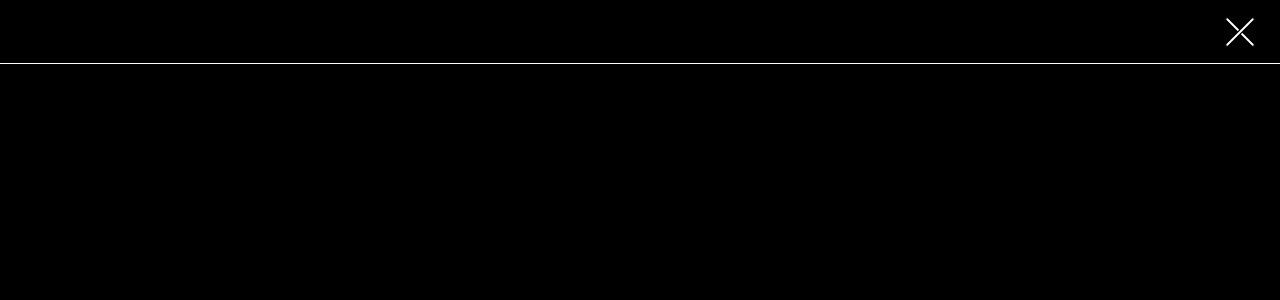
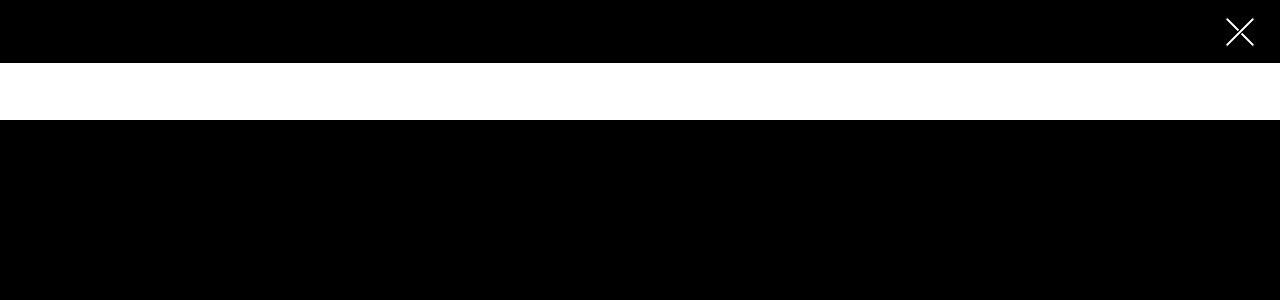
Before and after one commit to leulmes/portfolio-site, a Next.js app: page / in a window 1280 px wide. Both pictures are taken after a click on the button 1240 px from the left and 31 px from the top of the page. Shown: the top 300 px of the page. Built offline with nearby package versions, Linux system fonts and the light colour scheme.

Commit message:
getting dropdown menu

```diff
--- /dev/null
+++ b/app/components/DropdownSheet.tsx
@@ -0,0 +1,11 @@
+import React from 'react'
+
+const DropdownSheet = () => {
+  return (
+    <div className='bg-white w-full h-14'>
+
+    </div>
+  )
+}
+
+export default DropdownSheet
--- a/app/components/MenuButton.tsx
+++ b/app/components/MenuButton.tsx
@@ -1,9 +1,10 @@
 "use client";
 import React, { useState } from "react";
 import { motion, MotionConfig } from "motion/react";
+import { activeProps } from "../types";
 
-const AnimatedBurger = () => {
-	const [active, setActive] = useState(false);
+const AnimatedBurger = ({active, setActive}: activeProps) => {
+	// const [active, setActive] = useState(false);
 
 	return (
 		<MotionConfig
--- a/app/components/Navbar.tsx
+++ b/app/components/Navbar.tsx
@@ -1,6 +1,7 @@
-'use client'
-import React from "react";
+"use client";
+import React, { useState } from "react";
 import AnimatedBurger from "./MenuButton";
+import { activeProps } from "../types";
 
 // interface NavLink {
 // 	title: string;
@@ -13,10 +14,11 @@
 //     {title: 'Contact', href: '/contact'},
 // ];
 
-const Navbar = () => {
+
+const Navbar = ({active, setActive}: activeProps) => {
 	return (
 		<div className="flex border-b-[0.1px] h-16 border-white justify-end items-center">
-			<AnimatedBurger />
+			<AnimatedBurger active={active} setActive={setActive}/>
 		</div>
 	);
 };
--- a/app/page.tsx
+++ b/app/page.tsx
@@ -1,9 +1,16 @@
+'use client'
+import { useState } from "react";
 import Navbar from "./components/Navbar";
+import DropdownSheet from "./components/DropdownSheet";
 
 export default function Home() {
+  const [active, setActive] = useState(false);
+
 	return (
 		<div>
-			<Navbar />
+			<Navbar active={active} setActive={setActive} />
+      {active ? <DropdownSheet />: null}
+
 		</div>
 	);
 }
--- /dev/null
+++ b/app/types.ts
@@ -0,0 +1,4 @@
+export interface activeProps {
+    active: boolean;
+    setActive: (value: boolean | ((prevVar: boolean) => boolean)) => void;
+};
```
